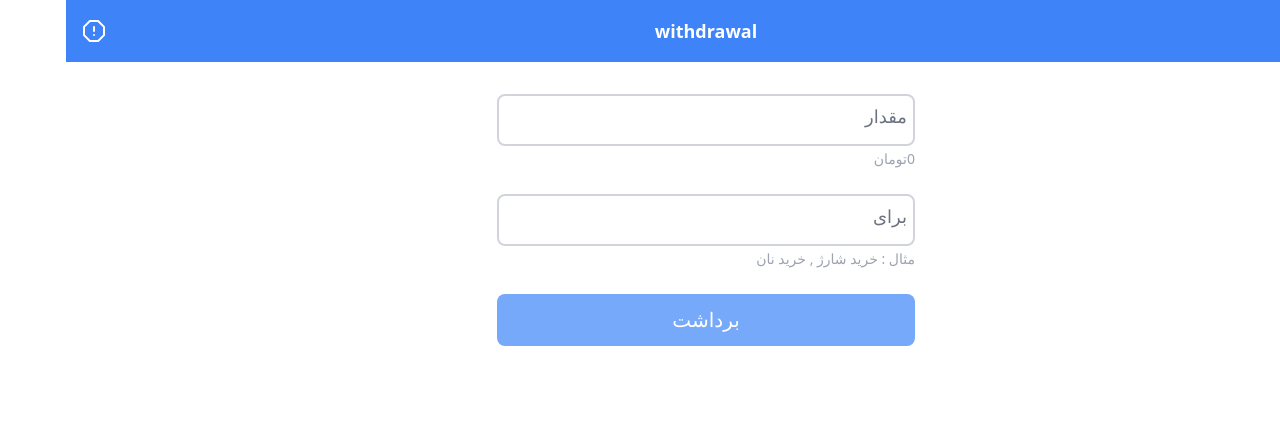
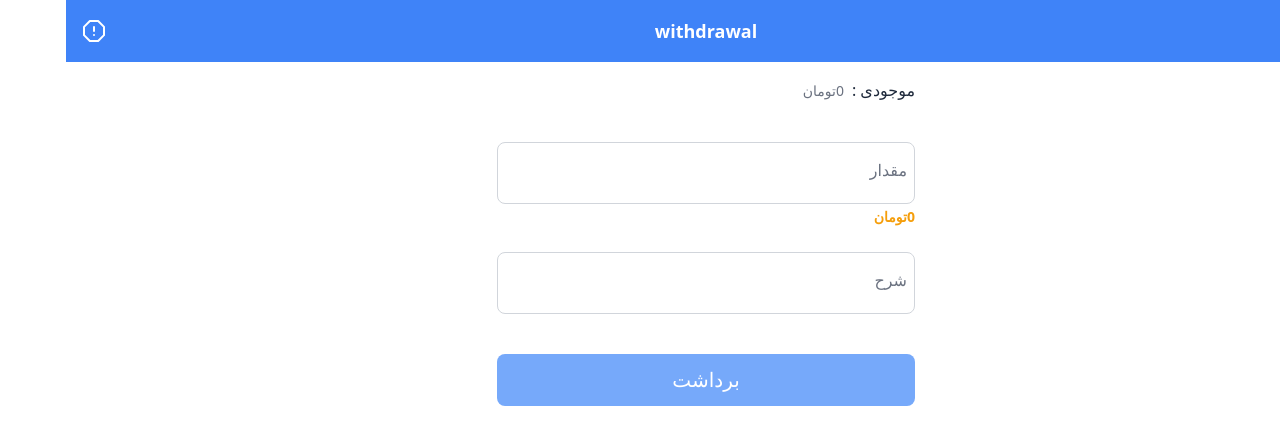
Before and after one commit to mahdibashirione/Expense-Traker, a React (Create React App) app: page /RemoveFromCart in a window 1280 px wide. Shown: the top 444 px of the page. Built offline with nearby package versions, Linux system fonts and the light colour scheme.

Commit message:
edite component form and settings

```diff
--- a/src/components/Form/Form.js
+++ b/src/components/Form/Form.js
@@ -1,7 +1,7 @@
 import { useState } from "react";
 import { useNavigate } from "react-router-dom";
 import { useDepositActions } from "../../context/deposit&removeProvider";
-
+import { useInventory } from "../../context/InventoryProvider"
 const Form = ({ nameButton, type }) => {
 
   let location = useNavigate()
@@ -9,9 +9,10 @@ const Form = ({ nameButton, type }) => {
   const [value, setValue] = useState(0)
   const [reason, setReason] = useState()
   const depositActions = useDepositActions()
+  const inventory = useInventory()
 
   const submitHandler = (e) => {
-
+    e.preventDefault()
     if ((!value.length) || (!reason.length)) {
       alert('لطفا فیلد را پر کنید')
       return false;
@@ -20,8 +21,11 @@ const Form = ({ nameButton, type }) => {
       setValue('')
       return false;
     }
+    if ((type === "remove") && (inventory < value)) {
+      alert("موجودی ناکافی")
+      return false
+    }
 
-    e.preventDefault()
     depositActions.addDepositToCart(Number(value), type, reason)
     setValue('')
     setReason('')
@@ -31,26 +35,30 @@ const Form = ({ nameButton, type }) => {
 
   return (
     <form onSubmit={submitHandler} className="w-full flex flex-col items-start p-4 max-w-[450px] justify-center">
-      <div class="relative z-0 w-full mb-6 mt-4 group">
-        <input onChange={(e) => setValue(e.target.value)} class="block text-slate-800 py-2.5 px-2 w-full text-lg bg-transparent border-2 border-gray-300 appearance-none rounded-lg dark:focus:border-blue-500 focus:outline-none focus:ring-0 focus:border-blue-600 peer" placeholder=" " required />
-        <label class="peer-focus:font-medium absolute text-lg text-gray-500 mr-2 dark:text-gray-400 duration-300 transform -translate-y-6 scale-90 top-2 z-10 origin-[0] peer-focus:right-0 bg-white peer-focus:mr-4 peer-focus:text-blue-600 peer-focus:dark:text-blue-500 peer-placeholder-shown:scale-100 peer-placeholder-shown:translate-y-0 peer-focus:scale-09 peer-focus:-translate-y-6">
+      {type === "remove" && <span className=" select-none font-sans text-slate-800">
+        موجودی :
+        <span className="text-sm font-sans mr-2 text-gray-500 select-none ">
+          {depositActions.split(inventory)}
+          تومان
+        </span>
+      </span>}
+      <div class={`relative z-0 w-full mb-6  group ${type === "remove" ? "mt-10" : "mt-4"}`}>
+        <input onChange={(e) => setValue(e.target.value)} class="block text-slate-800 py-4 px-2 w-full text-lg bg-transparent border border-gray-300 appearance-none rounded-lg dark:focus:border-blue-500 focus:outline-none focus:ring-0 focus:border-blue-600 peer" placeholder=" " required />
+        <label inputMode="numeric" class="peer-focus:font-medium absolute text-md text-gray-500 mr-2 dark:text-gray-400 duration-300 transform -translate-y-6 scale-90 top-2 z-10 origin-[0] peer-focus:right-0 bg-white peer-focus:mr-4 peer-focus:text-blue-600 peer-focus:dark:text-blue-500 peer-placeholder-shown:scale-100 peer-placeholder-shown:translate-y-2 peer-focus:scale-09 peer-focus:-translate-y-6 ">
           مقدار
         </label>
-        <span className="font-sans text-gray-400 text-sm">
+        <span className="font-sans text-amber-500 font-bold text-sm">
           {depositActions.split(value)}
           تومان
         </span>
       </div>
       <div class="relative z-0 w-full mb-6 group">
-        <input onChange={(e) => setReason(e.target.value)} value={reason} class="block text-slate-800 py-2.5 px-2 w-full text-lg bg-transparent border-2 border-gray-300 appearance-none rounded-lg dark:focus:border-blue-500 focus:outline-none focus:ring-0 focus:border-blue-600 peer" placeholder=" " required />
-        <label class="peer-focus:font-medium absolute text-lg text-gray-500 mr-2 dark:text-gray-400 duration-300 transform -translate-y-6 scale-90 top-2 z-10 origin-[0] peer-focus:right-0 bg-white peer-focus:mr-4 peer-focus:text-blue-600 peer-focus:dark:text-blue-500 peer-placeholder-shown:scale-100 peer-placeholder-shown:translate-y-0 peer-focus:scale-09 peer-focus:-translate-y-6">
-          {(type === "deposit" && "از طرف") || (type === "remove" && "برای")}
+        <input onChange={(e) => setReason(e.target.value)} value={reason} class="block text-slate-800 py-4 px-2 w-full text-lg bg-transparent border border-gray-300 appearance-none rounded-lg dark:focus:border-blue-500 focus:outline-none focus:ring-0 focus:border-blue-600 peer" placeholder=" " required />
+        <label class="peer-focus:font-medium absolute text-md text-gray-500 mr-2 dark:text-gray-400 duration-300 transform -translate-y-6 scale-90 top-2 z-10 origin-[0] peer-focus:right-0 bg-white peer-focus:mr-4 peer-focus:text-blue-600 peer-focus:dark:text-blue-500 peer-placeholder-shown:scale-100 peer-placeholder-shown:translate-y-2 peer-focus:scale-09 peer-focus:-translate-y-6">
+          شرح
         </label>
-        <span className="font-sans text-gray-400 text-sm">
-          {(type === "deposit" && "مثال : حقوق ماهیانه شرکت") || (type === "remove" && "مثال : خرید شارژ , خرید نان")}
-        </span>
       </div>
-      <button type="submit" className="bg-blue-400 text-white text-xl w-full rounded-lg py-3">{nameButton}</button>
+      <button type="submit" className="bg-blue-400 mt-4 text-white text-xl w-full rounded-lg py-3">{nameButton}</button>
     </form>
   );
 }
--- a/src/components/accordion/Accordion.js
+++ b/src/components/accordion/Accordion.js
@@ -23,9 +23,9 @@ const Accordion = () => {
 
   return (
     <div className="w-full max-w-[600px] px-6 py-4" id="accordion-color" data-accordion="collapse" data-active-classes="bg-blue-100 dark:bg-gray-800 text-blue-600 dark:text-white">
-      <div className="flex items-center justify-between px-2 py-4 rounded-lg text-sans w-full bg-gray-200">
-        <h2> {t("Language")}</h2 >
-        <BiChevronDown className="text-2xl" />
+      <div className="flex items-center justify-between px-2 py-4 text-sans w-full border-b border-zinc-800">
+        <h2 className="select-none"> {t("Language")}</h2 >
+        {/*<BiChevronDown className="text-2xl" />*/}
       </div>
       <div class="p-5 flex flex-col gap-y-6">
         <span onClick={e => setLang(e.target.dataset.lang)} data-lang="en" className="flex items-center cursor-pointer select-none font-sans  text-gray-700">{t("English")}
@@ -35,9 +35,9 @@ const Accordion = () => {
           {lang === "fa" && <BiCheck className="text-xl mr-2" />}
         </span>
       </div>
-      <div className="flex items-center justify-between px-2 py-4 rounded-lg text-sans w-full bg-gray-200">
-        <h2> {t("Theme")}</h2 >
-        <BiChevronDown className="text-2xl" />
+      <div className="flex items-center justify-between px-2 py-4 text-sans w-full border-b border-zinc-800">
+        <h2 className="select-none"> {t("Theme")}</h2 >
+        {/*<BiChevronDown className="text-2xl" />*/}
       </div>
       <div class="p-5 flex flex-col gap-y-6">
         <span className="cursor-pointer select-none font-sans  text-gray-700">{t("Dark")}</span>
```
